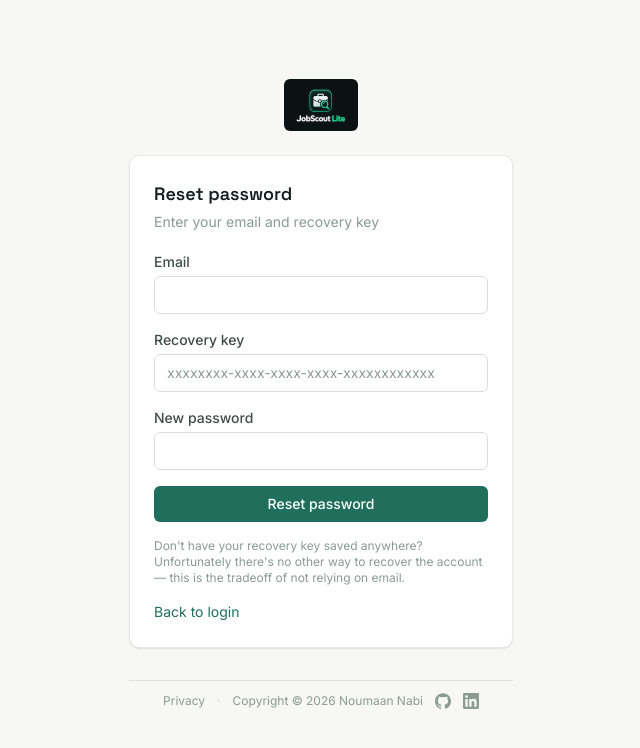
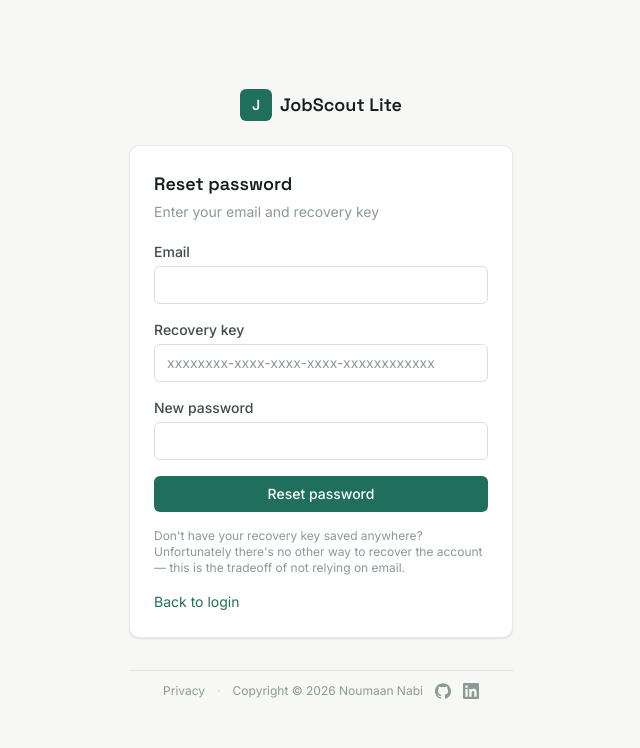
Before and after one commit to aakhmakhkout/Job-Scout---Lite---Public, a Next.js app: page /reset-password in a window 1280 px wide. Shown: the top 748 px of the page, without its empty margins (319-959 px from the left). Built offline with nearby package versions, Linux system fonts and the light colour scheme.

Commit message:
Update 71 : Reverted logo to the J placeholder, kept favicon

```diff
--- a/components/auth/AuthShell.jsx
+++ b/components/auth/AuthShell.jsx
@@ -1,17 +1,14 @@
-import Image from 'next/image';
 import Footer from '@/components/layout/Footer';
 
 export default function AuthShell({ title, subtitle, children }) {
   return (
     <div className="flex min-h-screen flex-col items-center justify-center bg-paper px-4 dark:bg-slate-900">
       <div className="w-full max-w-sm">
-        {/* Fixed dark chip (see Sidebar.jsx) — the wordmark image has
-            no theme-aware text, so it needs a constant dark backdrop
-            rather than this page's own light/dark background. */}
-        <div className="mb-6 flex justify-center">
-          <span className="inline-flex items-center rounded-md bg-slate-950 px-3 py-2">
-            <Image src="/logo.png" alt="JobScout Lite" width={160} height={113} className="h-9 w-auto" priority />
+        <div className="mb-6 flex items-center justify-center gap-2">
+          <span className="grid h-8 w-8 place-items-center rounded-md bg-brand text-sm font-bold text-white">
+            J
           </span>
+          <span className="font-display text-lg font-semibold">JobScout Lite</span>
         </div>
 
         <div className="rounded-card border border-ink/10 bg-white p-6 shadow-card dark:border-white/10 dark:bg-slate-800">
--- a/components/layout/Sidebar.jsx
+++ b/components/layout/Sidebar.jsx
@@ -1,7 +1,6 @@
 'use client';
 
 import Link from 'next/link';
-import Image from 'next/image';
 import { usePathname } from 'next/navigation';
 import { LayoutDashboard, Briefcase, GraduationCap, ClipboardList, CalendarClock, Shield } from 'lucide-react';
 import UserMenu from './UserMenu';
@@ -22,17 +21,11 @@ export default function Sidebar({ userEmail, isAdmin = false }) {
 
   return (
     <aside className="sticky top-0 hidden h-screen w-56 shrink-0 flex-col overflow-y-auto border-r border-ink/10 bg-paper-dim px-4 py-6 dark:border-white/10 dark:bg-slate-950 md:flex">
-      <div className="mb-8 px-2">
-        {/*
-          Logo lockup has a white/teal wordmark baked into the image
-          (no theme-aware text), so it sits on a fixed dark chip —
-          bg-slate-950 with no dark: variant — rather than the
-          sidebar's own light/dark background, to stay legible in
-          both themes.
-        */}
-        <span className="inline-flex items-center rounded-md bg-slate-950 px-2 py-1.5">
-          <Image src="/logo.png" alt="JobScout Lite" width={160} height={113} className="h-7 w-auto" priority />
+      <div className="mb-8 flex items-center gap-2 px-2">
+        <span className="grid h-7 w-7 place-items-center rounded-md bg-brand text-sm font-bold text-white">
+          J
         </span>
+        <span className="font-display text-lg font-semibold">JobScout Lite</span>
       </div>
 
       <nav className="flex flex-col gap-1">
--- a/package.json
+++ b/package.json
@@ -1,6 +1,6 @@
 {
   "name": "jobscout-lite",
-  "version": "7.10.70",
+  "version": "7.11.71",
   "private": true,
   "scripts": {
     "dev": "next dev",
```
